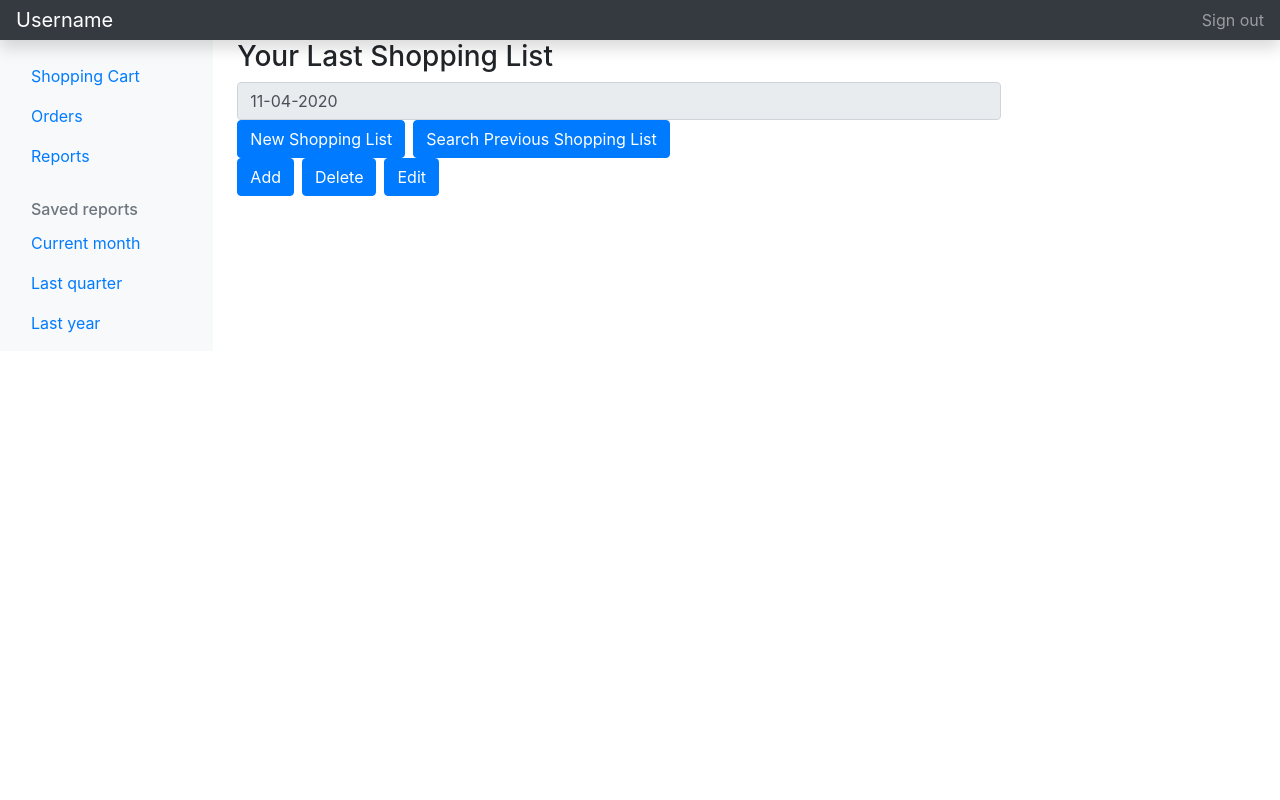
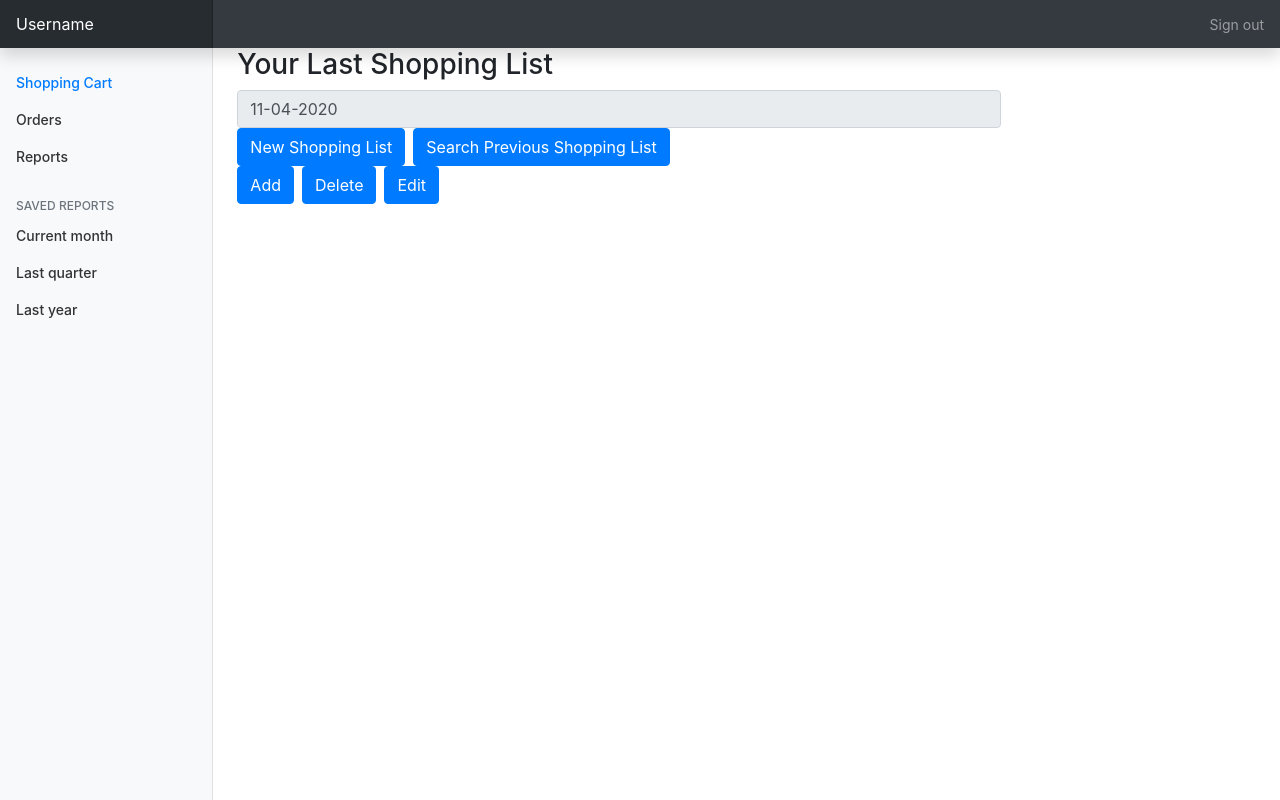
Before and after one commit to QingwenZ/Study_Tonight, a PHP site: page /main.html in a window 1280 px wide. Run offline with PHP 8.4, Linux system fonts and the light colour scheme.

Commit message:
Add files via upload

```diff
--- a/bootstrap/css/global.css
+++ b/bootstrap/css/global.css
@@ -5,4 +5,112 @@
     background-size:cover;
     background-position:center;
 }
-.form-container{border:1px solid #fff;padding:50px 60px; margin-top:20vh}
+.form-container{border:1px solid #fff;padding:50px 60px; margin-top:20vh;
+    -webkit-box-shadow: -1px 4px 26px 11px rgba(0,0,0,0.75);
+    -moz-box-shadow: -1px 4px 26px 11px rgba(0,0,0,0.75);
+    box-shadow: -1px 4px 26px 11px rgba(0,0,0,0.75);
+}
+
+body {
+font-size: .875rem;
+}
+
+.feather {
+width: 16px;
+height: 16px;
+vertical-align: text-bottom;
+}
+
+/*
+* Sidebar
+*/
+
+.sidebar {
+position: fixed;
+top: 0;
+bottom: 0;
+left: 0;
+z-index: 100; /* Behind the navbar */
+padding: 48px 0 0; /* Height of navbar */
+box-shadow: inset -1px 0 0 rgba(0, 0, 0, .1);
+}
+
+@media (max-width: 767.98px) {
+.sidebar {
+    top: 5rem;
+}
+}
+
+.sidebar-sticky {
+position: relative;
+top: 0;
+height: calc(100vh - 48px);
+padding-top: .5rem;
+overflow-x: hidden;
+overflow-y: auto; /* Scrollable contents if viewport is shorter than content. */
+}
+
+@supports ((position: -webkit-sticky) or (position: sticky)) {
+.sidebar-sticky {
+    position: -webkit-sticky;
+    position: sticky;
+}
+}
+
+.sidebar .nav-link {
+font-weight: 500;
+color: #333;
+}
+
+.sidebar .nav-link .feather {
+margin-right: 4px;
+color: #999;
+}
+
+.sidebar .nav-link.active {
+color: #007bff;
+}
+
+.sidebar .nav-link:hover .feather,
+.sidebar .nav-link.active .feather {
+color: inherit;
+}
+
+.sidebar-heading {
+font-size: .75rem;
+text-transform: uppercase;
+}
+
+/*
+* Navbar
+*/
+
+.navbar-brand {
+padding-top: .75rem;
+padding-bottom: .75rem;
+font-size: 1rem;
+background-color: rgba(0, 0, 0, .25);
+box-shadow: inset -1px 0 0 rgba(0, 0, 0, .25);
+}
+
+.navbar .navbar-toggler {
+top: .25rem;
+right: 1rem;
+}
+
+.navbar .form-control {
+padding: .75rem 1rem;
+border-width: 0;
+border-radius: 0;
+}
+
+.form-control-dark {
+color: #fff;
+background-color: rgba(255, 255, 255, .1);
+border-color: rgba(255, 255, 255, .1);
+}
+
+.form-control-dark:focus {
+border-color: transparent;
+box-shadow: 0 0 0 3px rgba(255, 255, 255, .25);
+}
```
